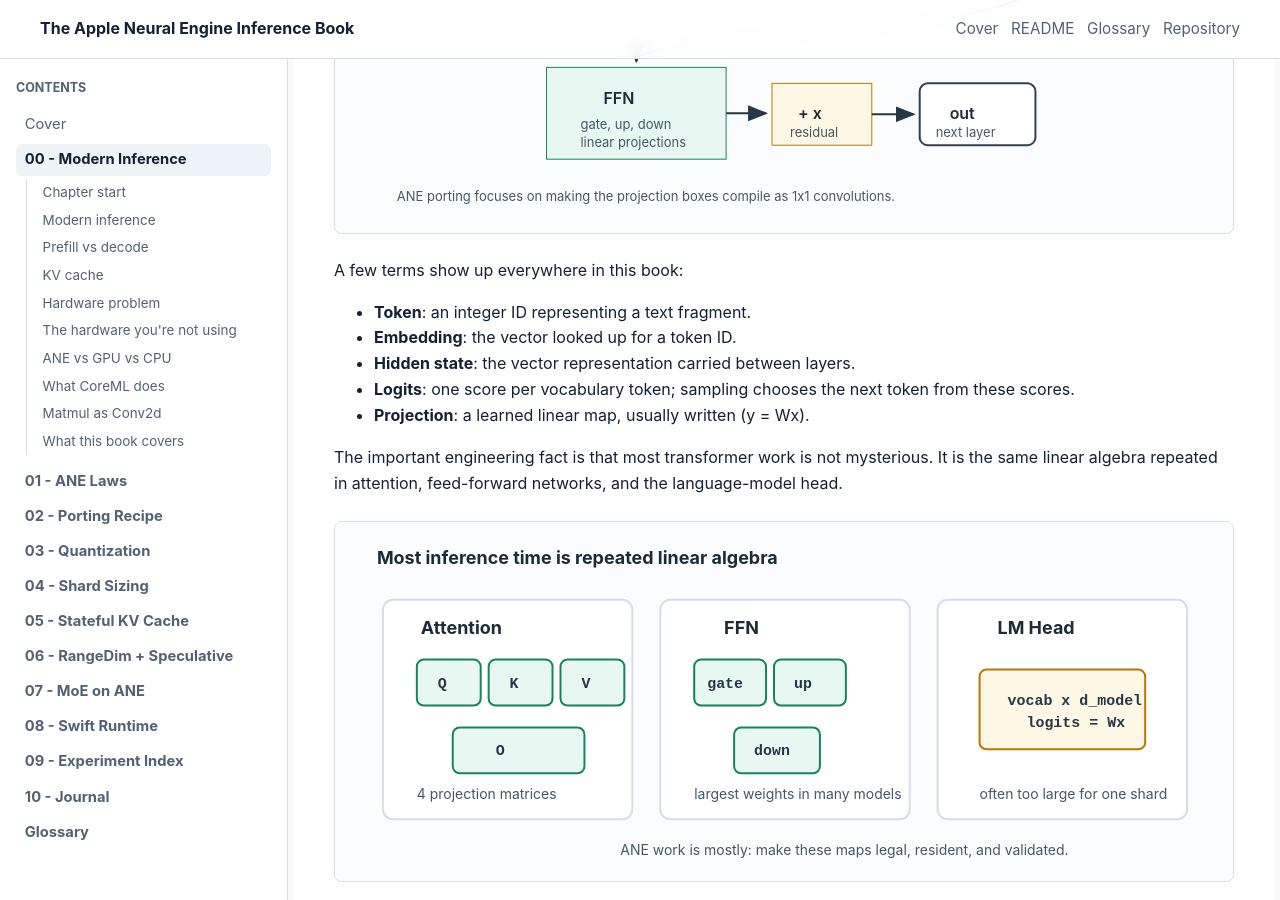
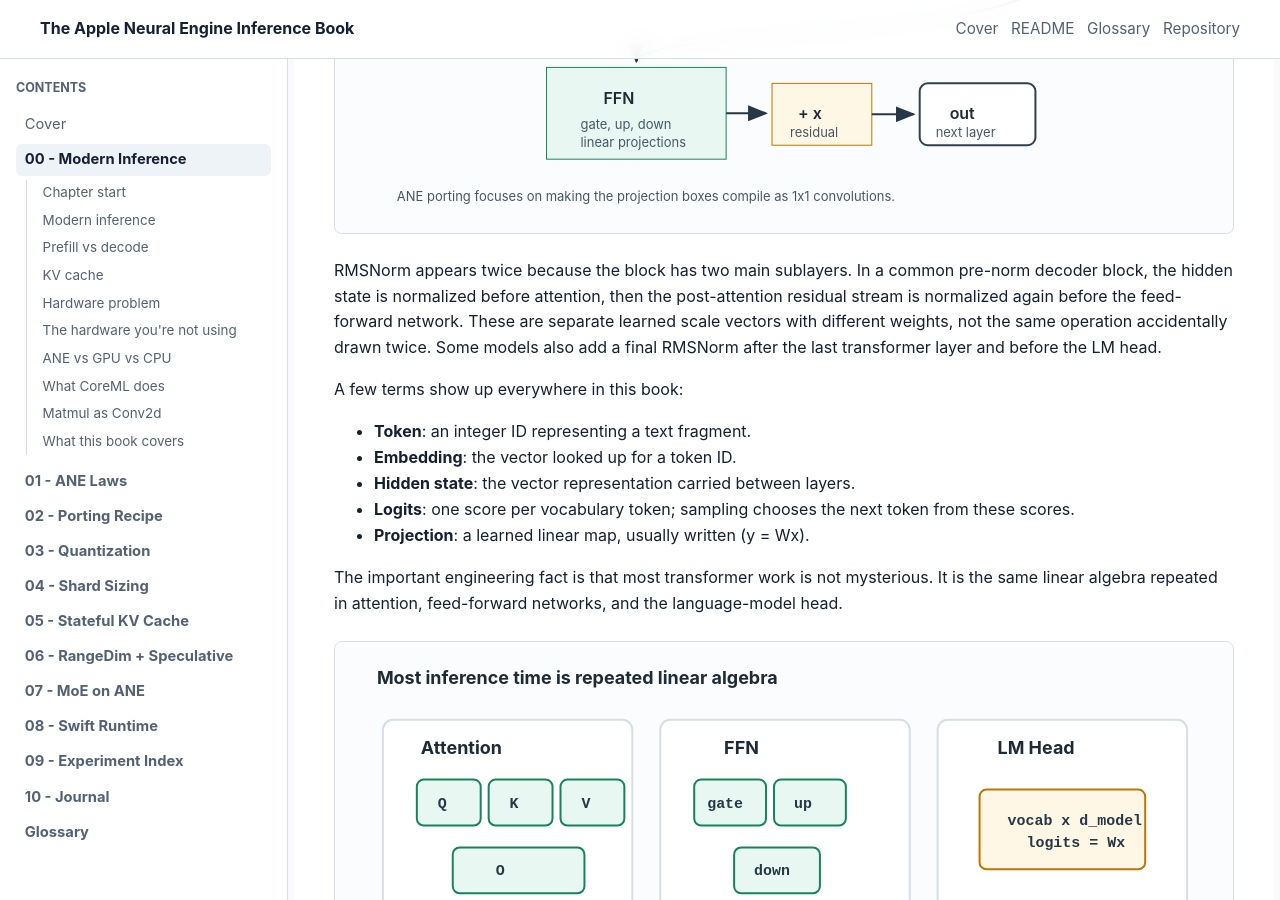
Before and after one commit to videlalvaro/ane-book, a Jekyll site: the page built from book/00-why-ane.md, in a window 1280 px wide and 900 px high, scrolled down 1131 px. Built offline with Jekyll 4.4.1, drawn with Linux system fonts in a browser that asks for light colours.

Commit message:
Clarify repeated RMSNorm in transformer block

```diff
--- a/book/00-why-ane.md
+++ b/book/00-why-ane.md
@@ -29,6 +29,13 @@ for another trip through the model.
 In a decoder-only transformer, the repeated unit looks like this:
 
 ![Decoder transformer block anatomy](assets/diagrams/00-why-ane/transformer-block-anatomy.svg)
+
+RMSNorm appears twice because the block has two main sublayers. In a common
+pre-norm decoder block, the hidden state is normalized before attention, then the
+post-attention residual stream is normalized again before the feed-forward
+network. These are separate learned scale vectors with different weights, not the
+same operation accidentally drawn twice. Some models also add a final RMSNorm
+after the last transformer layer and before the LM head.
 
 A few terms show up everywhere in this book:
 
```
Also changed, not shown: book/assets/diagrams/00-why-ane/transformer-block-anatomy.svg.
